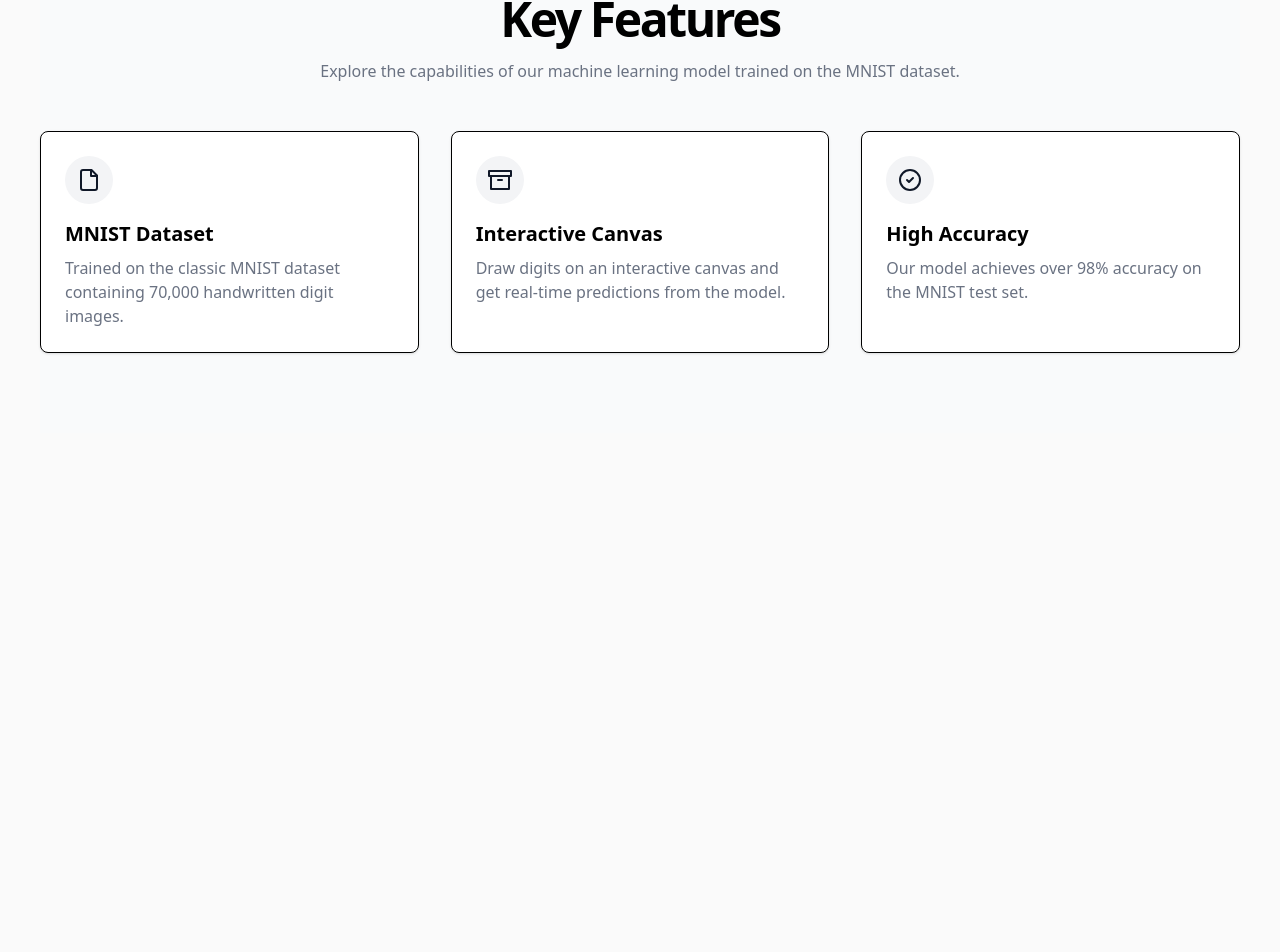
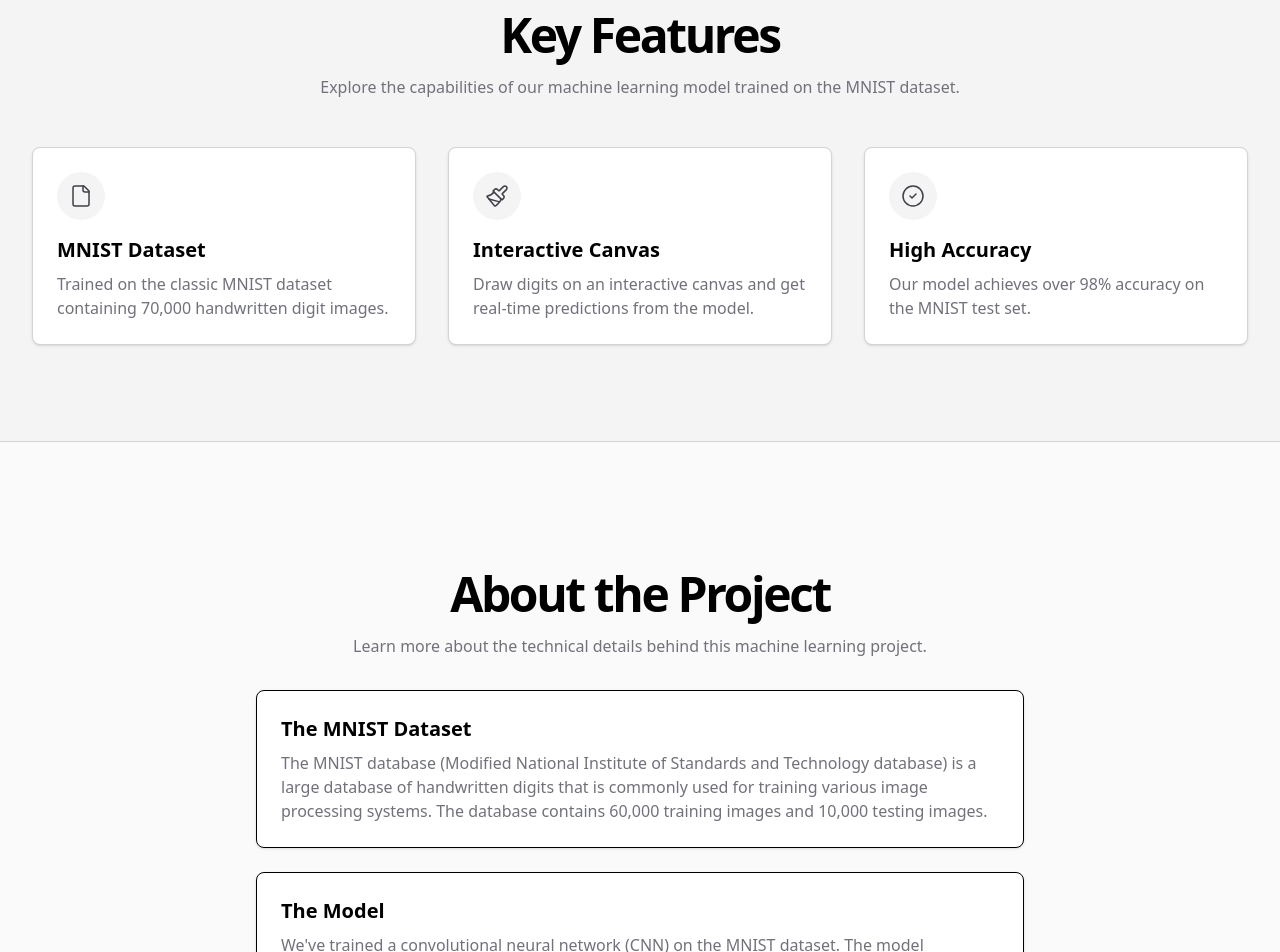
Before and after one commit to OumB2021/DigitSense, a Next.js app in the folder frontend/: page / in a window 1280 px wide. Shown: the part 807-1759 px from the top of the page. Before the commit the page ends 1240 px from the top, so only its background shows below. Built offline with nearby package versions, Linux system fonts and the light colour scheme.

Commit message:
about section

```diff
--- a/frontend/app/page.js
+++ b/frontend/app/page.js
@@ -1,3 +1,4 @@
+import About from "@/components/about";
 import DigitCanvas from "@/components/canvas";
 import Features from "@/components/features";
 import Header from "@/components/header";
@@ -5,9 +6,10 @@ import Hero from "@/components/hero";
 
 export default function Home() {
   return (
-    <div className="flex flex-col min-h-screen items-center justify-center px-10">
+    <div className="flex flex-col min-h-screen items-center justify-center ">
       <Hero />
       <Features />
+      <About />
     </div>
   );
 }
--- /dev/null
+++ b/frontend/components/about.jsx
@@ -0,0 +1,51 @@
+function About() {
+  return (
+    <section
+      id="about"
+      className="border-t-[1px] border-zinc-300 bg-zinc-50 py-24 md:py-32 w-full"
+    >
+      <div className="container mx-auto max-w-3xl space-y-8">
+        <div className="text-center">
+          <h2 className="text-3xl font-bold tracking-tighter sm:text-4xl md:text-5xl">
+            About the Project
+          </h2>
+          <p className="mx-auto mt-4 max-w-[700px] text-zinc-500">
+            Learn more about the technical details behind this machine learning
+            project.
+          </p>
+        </div>
+        <div className="space-y-6">
+          <div className="rounded-lg border bg-white p-6 shadow-sm">
+            <h3 className="text-xl font-bold">The MNIST Dataset</h3>
+            <p className="mt-2 text-zinc-500">
+              The MNIST database (Modified National Institute of Standards and
+              Technology database) is a large database of handwritten digits
+              that is commonly used for training various image processing
+              systems. The database contains 60,000 training images and 10,000
+              testing images.
+            </p>
+          </div>
+          <div className="rounded-lg border bg-white p-6 shadow-sm">
+            <h3 className="text-xl font-bold">The Model</h3>
+            <p className="mt-2 text-zinc-500">
+              We've trained a convolutional neural network (CNN) on the MNIST
+              dataset. The model architecture includes convolutional layers, max
+              pooling, and fully connected layers. It achieves over 98% accuracy
+              on the test set.
+            </p>
+          </div>
+          <div className="rounded-lg border bg-white p-6 shadow-sm">
+            <h3 className="text-xl font-bold">The Tech Stack</h3>
+            <p className="mt-2 text-zinc-500">
+              This project uses Next.js for the frontend, with React for UI
+              components and Tailwind CSS for styling. The machine learning
+              model is integrated into the application using TensorFlow.js,
+              allowing for client-side inference.
+            </p>
+          </div>
+        </div>
+      </div>
+    </section>
+  );
+}
+export default About;
--- a/frontend/components/features.jsx
+++ b/frontend/components/features.jsx
@@ -1,89 +1,48 @@
+import { CircleCheck, File, Paintbrush, PaintBucket } from "lucide-react";
+
 function Features() {
   return (
     <section
       id="features"
-      className="border-t-[1px] border-zinc-300 bg-gray-50 py-20"
+      className="border-t-[1px] border-zinc-300 bg-zinc-100 py-24 w-full"
     >
-      <div className="container space-y-12">
+      <div className="container space-y-12 mx-auto max-w-7xl px-4 sm:px-6 lg:px-8">
         <div className="text-center">
           <h2 className="text-3xl font-bold tracking-tighter sm:text-4xl md:text-5xl">
             Key Features
           </h2>
-          <p className="mx-auto mt-4 max-w-[700px] text-gray-500">
+          <p className="mx-auto mt-4 max-w-[700px] text-zinc-500">
             Explore the capabilities of our machine learning model trained on
             the MNIST dataset.
           </p>
         </div>
         <div className="grid gap-8 md:grid-cols-3">
-          <div className="rounded-lg border bg-white p-6 shadow-sm">
-            <div className="mb-4 rounded-full bg-gray-100 p-3 w-12 h-12 flex items-center justify-center">
-              <svg
-                xmlns="http://www.w3.org/2000/svg"
-                width="24"
-                height="24"
-                viewBox="0 0 24 24"
-                fill="none"
-                stroke="currentColor"
-                strokeWidth="2"
-                strokeLinecap="round"
-                strokeLinejoin="round"
-                className="text-gray-900"
-              >
-                <path d="M14.5 2H6a2 2 0 0 0-2 2v16a2 2 0 0 0 2 2h12a2 2 0 0 0 2-2V7.5L14.5 2z" />
-                <polyline points="14 2 14 8 20 8" />
-              </svg>
+          <div className="rounded-lg border border-zinc-300 bg-white p-6 shadow-sm">
+            <div className="mb-4 rounded-full bg-zinc-100 p-3 w-12 h-12 flex items-center justify-center">
+              <File className="text-zinc-700" strokeWidth={1.5} />
             </div>
             <h3 className="text-xl font-bold">MNIST Dataset</h3>
-            <p className="mt-2 text-gray-500">
+            <p className="mt-2 text-zinc-500">
               Trained on the classic MNIST dataset containing 70,000 handwritten
               digit images.
             </p>
           </div>
-          <div className="rounded-lg border bg-white p-6 shadow-sm">
-            <div className="mb-4 rounded-full bg-gray-100 p-3 w-12 h-12 flex items-center justify-center">
-              <svg
-                xmlns="http://www.w3.org/2000/svg"
-                width="24"
-                height="24"
-                viewBox="0 0 24 24"
-                fill="none"
-                stroke="currentColor"
-                strokeWidth="2"
-                strokeLinecap="round"
-                strokeLinejoin="round"
-                className="text-gray-900"
-              >
-                <path d="M21 8v13H3V8" />
-                <path d="M1 3h22v5H1z" />
-                <path d="M10 12h4" />
-              </svg>
+          <div className="rounded-lg border border-zinc-300 bg-white p-6 shadow-sm">
+            <div className="mb-4 rounded-full bg-zinc-100 p-3 w-12 h-12 flex items-center justify-center">
+              <Paintbrush className="text-zinc-700" strokeWidth={1.5} />
             </div>
             <h3 className="text-xl font-bold">Interactive Canvas</h3>
-            <p className="mt-2 text-gray-500">
+            <p className="mt-2 text-zinc-500">
               Draw digits on an interactive canvas and get real-time predictions
               from the model.
             </p>
           </div>
-          <div className="rounded-lg border bg-white p-6 shadow-sm">
-            <div className="mb-4 rounded-full bg-gray-100 p-3 w-12 h-12 flex items-center justify-center">
-              <svg
-                xmlns="http://www.w3.org/2000/svg"
-                width="24"
-                height="24"
-                viewBox="0 0 24 24"
-                fill="none"
-                stroke="currentColor"
-                strokeWidth="2"
-                strokeLinecap="round"
-                strokeLinejoin="round"
-                className="text-gray-900"
-              >
-                <path d="M12 22c5.523 0 10-4.477 10-10S17.523 2 12 2 2 6.477 2 12s4.477 10 10 10z" />
-                <path d="m9 12 2 2 4-4" />
-              </svg>
+          <div className="rounded-lg border border-zinc-300 bg-white p-6 shadow-sm">
+            <div className="mb-4 rounded-full bg-zinc-100 p-3 w-12 h-12 flex items-center justify-center">
+              <CircleCheck className="text-zinc-700" strokeWidth={1.5} />
             </div>
             <h3 className="text-xl font-bold">High Accuracy</h3>
-            <p className="mt-2 text-gray-500">
+            <p className="mt-2 text-zinc-500">
               Our model achieves over 98% accuracy on the MNIST test set.
             </p>
           </div>
--- a/frontend/components/hero.jsx
+++ b/frontend/components/hero.jsx
@@ -3,7 +3,7 @@ import Link from "next/link";
 
 function Hero() {
   return (
-    <section className="relative overflow-hidden py-24 md:py-32">
+    <section className="relative overflow-hidden py-24 md:py-32 w-full">
       <div className="mx-auto max-w-7xl px-4 sm:px-6 lg:px-8">
         <div className="container relative z-10 grid justify-center gap-8 md:grid-cols-2 md:gap-12">
           <div className="flex flex-col justify-center space-y-10 text-center md:text-left">
--- a/frontend/components/navbar.jsx
+++ b/frontend/components/navbar.jsx
@@ -4,7 +4,7 @@ import { Github } from "lucide-react";
 
 function Navbar() {
   return (
-    <header className="sticky top-0 z-40 border-b-[1px] border-zinc-300 bg-white/80 backdrop-blur-sm">
+    <header className="sticky top-0 z-40 border-b-[1px] border-zinc-300 bg-white/60 backdrop-blur-sm">
       <div className="flex h-16 items-center justify-between max-w-7xl mx-auto ">
         <div className="flex items-center gap-2">
           <span className="text-xl font-bold tracking-tight">DigitSense</span>
```
